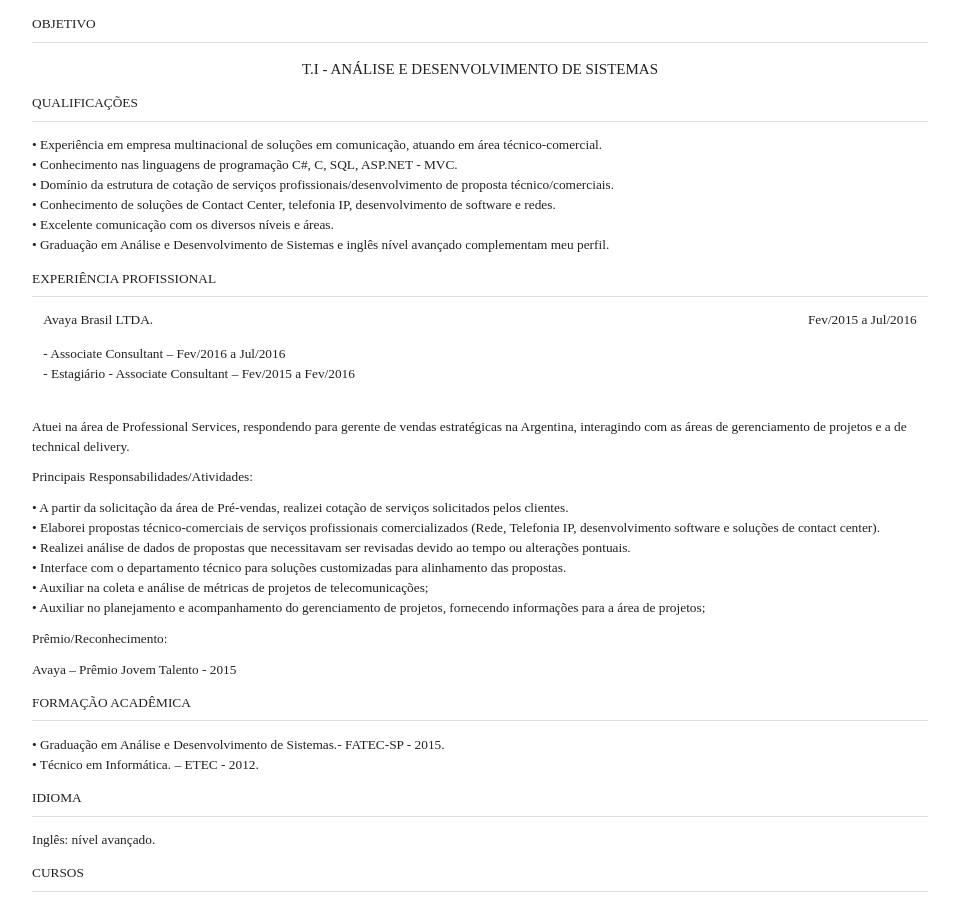
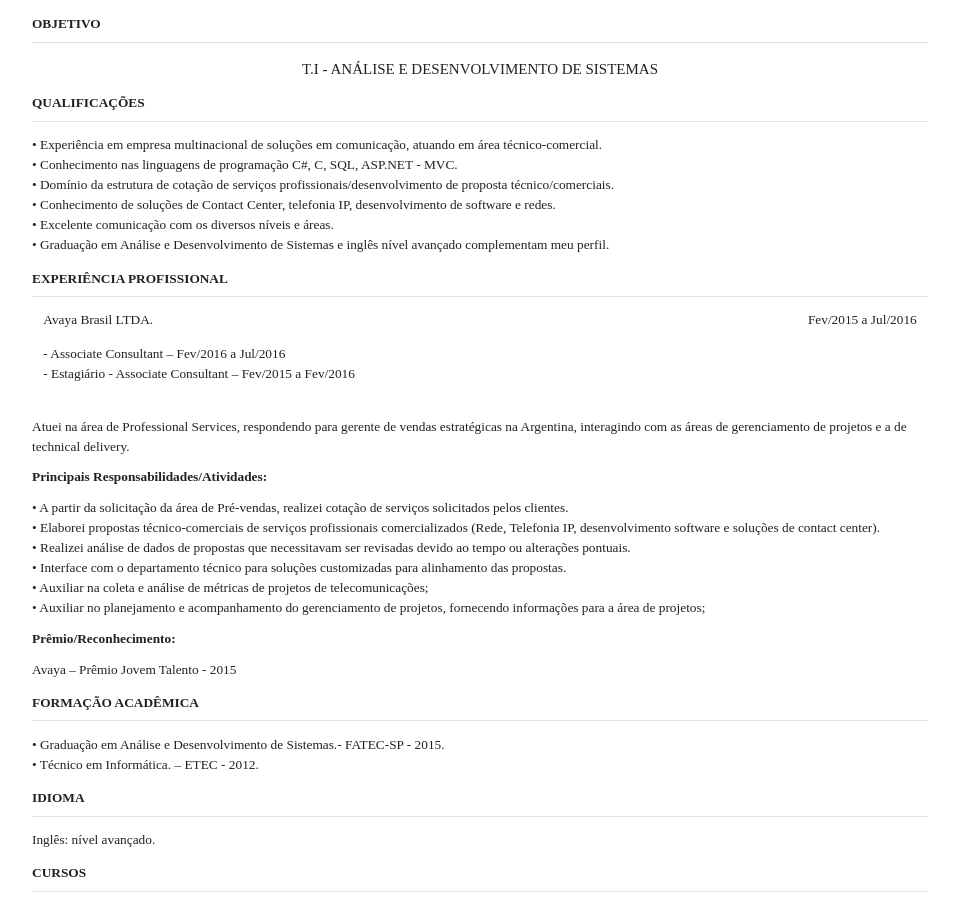
Before and after one commit to Everton-Silvestre/Everton-Silvestre.github.io, a plain HTML site: page curriculo.html in a window 1280 px wide. Shown: the part 190-1092 px from the top of the page, without its empty margins (160-1119 px from the left). Drawn offline with nearby package versions, Linux system fonts and the light colour scheme; a web font is replaced by a local one.

Commit message:
Versão_26

```diff
--- a/css/estilo2.css
+++ b/css/estilo2.css
@@ -39,3 +39,6 @@ iframe {
 .sponto{
     list-style-type: none;
 }
+.negrito{
+    font-weight: bold;
+}
--- a/curriculo.html
+++ b/curriculo.html
@@ -29,14 +29,14 @@
                     </p>
                 </div>
             </div>
-            <h5 class="texto2">OBJETIVO</h5>
+            <h5 class="texto2 negrito">OBJETIVO</h5>
             <li class="sponto">
                 <div class="divider"></div>
             </li>
             <p class="texto3">
                 T.I - ANÁLISE E DESENVOLVIMENTO DE SISTEMAS
             </p>
-            <h5 class="texto2">QUALIFICAÇÕES</h5>
+            <h5 class="texto2 negrito">QUALIFICAÇÕES</h5>
             <li class="sponto">
                 <div class="divider"></div>
             </li>
@@ -48,7 +48,7 @@
                 complementam meu perfil.<br>
             </p>
 
-            <h5 class="texto2">EXPERIÊNCIA PROFISSIONAL</h5>
+            <h5 class="texto2 negrito">EXPERIÊNCIA PROFISSIONAL</h5>
             <li class="sponto">
                 <div class="divider"></div>
             </li>
@@ -71,7 +71,7 @@
             <p class="texto2">Atuei na área de Professional Services, respondendo para gerente de vendas estratégicas na Argentina,
             interagindo com as áreas de gerenciamento de projetos e a de technical delivery.
             </p>
-            <h6 class="texto2">Principais Responsabilidades/Atividades:</h6>
+            <h6 class="texto2 negrito">Principais Responsabilidades/Atividades:</h6>
             <p class="texto2">
             •	A partir da solicitação da área de Pré-vendas, realizei cotação de serviços solicitados pelos clientes.<br>
             •	Elaborei propostas técnico-comerciais de serviços profissionais comercializados (Rede, Telefonia IP, desenvolvimento software e soluções de contact center).<br>
@@ -80,9 +80,9 @@
             •	Auxiliar na coleta e análise de métricas de projetos de telecomunicações;<br>
             •	Auxiliar no planejamento e acompanhamento do gerenciamento de projetos, fornecendo informações para a área de projetos;
             </p>
-            <h6 class="texto2">Prêmio/Reconhecimento:</h6>
+            <h6 class="texto2 negrito">Prêmio/Reconhecimento:</h6>
             <p class="texto2">Avaya – Prêmio Jovem Talento - 2015</p>
-            <h5 class="texto2">FORMAÇÃO ACADÊMICA</h5>
+            <h5 class="texto2 negrito">FORMAÇÃO ACADÊMICA</h5>
             <li class="sponto">
                 <div class="divider"></div>
             </li>
@@ -90,14 +90,14 @@
                 • Graduação em Análise e Desenvolvimento de Sistemas.- FATEC-SP - 2015.<br> • Técnico em Informática. – ETEC
                 - 2012.
             </p>
-            <h5 class="texto2">IDIOMA</h5>
+            <h5 class="texto2 negrito">IDIOMA</h5>
             <li class="sponto">
                 <div class="divider"></div>
             </li>
             <p class="texto2">
                 Inglês: nível avançado.
             </p>
-            <h5 class="texto2">CURSOS</h5>
+            <h5 class="texto2 negrito">CURSOS</h5>
             <li class="sponto">
                 <div class="divider"></div>
             </li>
```
